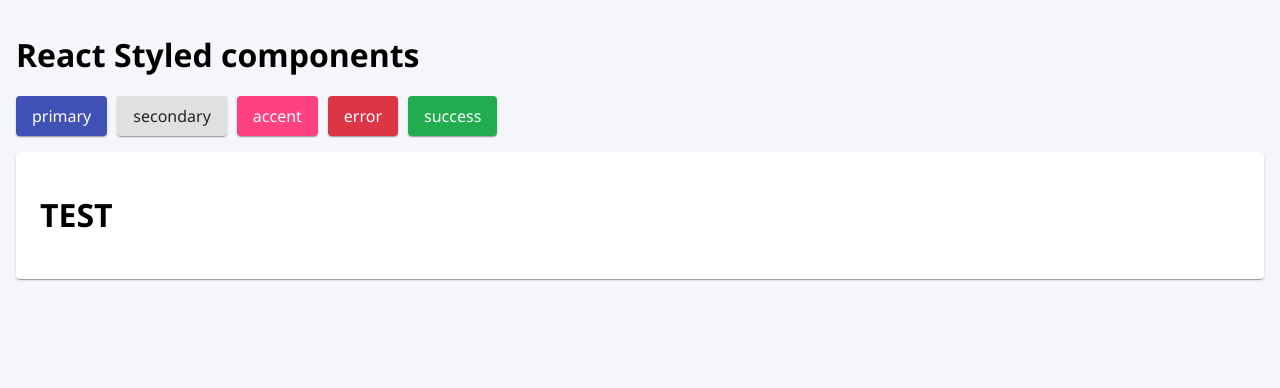
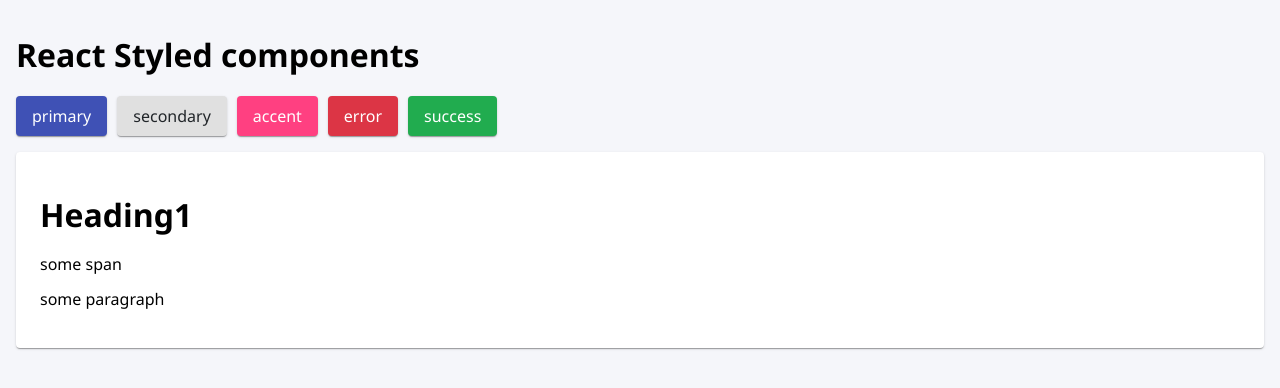
Before and after one commit to oardi/react-styled-component-starter, a React (Create React App) app: page / in a window 1280 px wide. Shown: the top 388 px of the page. Built offline with nearby package versions, Linux system fonts and the light colour scheme.

Commit message:
change typography component

```diff
--- a/src/App.jsx
+++ b/src/App.jsx
@@ -34,7 +34,9 @@ export default function App() {
 
 				<Card className="mt-3">
 					<CardBody>
-						<Typography as="h1">TEST</Typography>
+						<Typography as="h1">Heading1</Typography>
+						<Typography>some span</Typography>
+						<Typography as="p">some paragraph</Typography>
 					</CardBody>
 				</Card>
 
--- a/src/components/Typography.jsx
+++ b/src/components/Typography.jsx
@@ -1,13 +1,13 @@
 import React from 'react';
 import styled from 'styled-components';
 
-export const Wrapper = ({ wrapper, children }) =>
-	wrapper ? wrapper(children) : <div>{children}</div>;
+const Wrapper = ({ as, children, ...rest }) =>
+	as ? React.createElement(as, {...rest}, children) : <span>{children}</span>;
 
 
-const TypographyBase = ({ children, as }) => {
+const TypographyBase = ({ children, as = 'span', ...rest }) => {
 	return (
-		<Wrapper wrapper={as}>
+		<Wrapper as={as} {...rest}>
 			{children}
 		</Wrapper>
 	)
```
